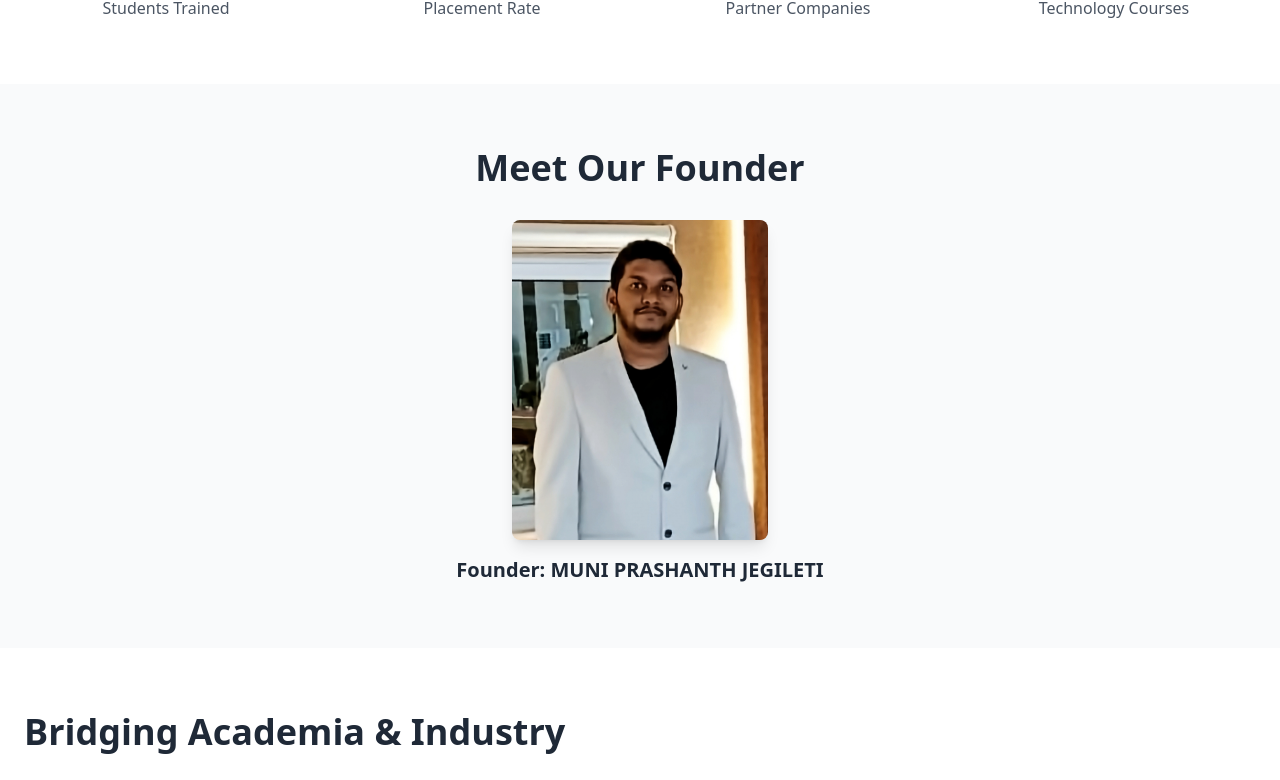
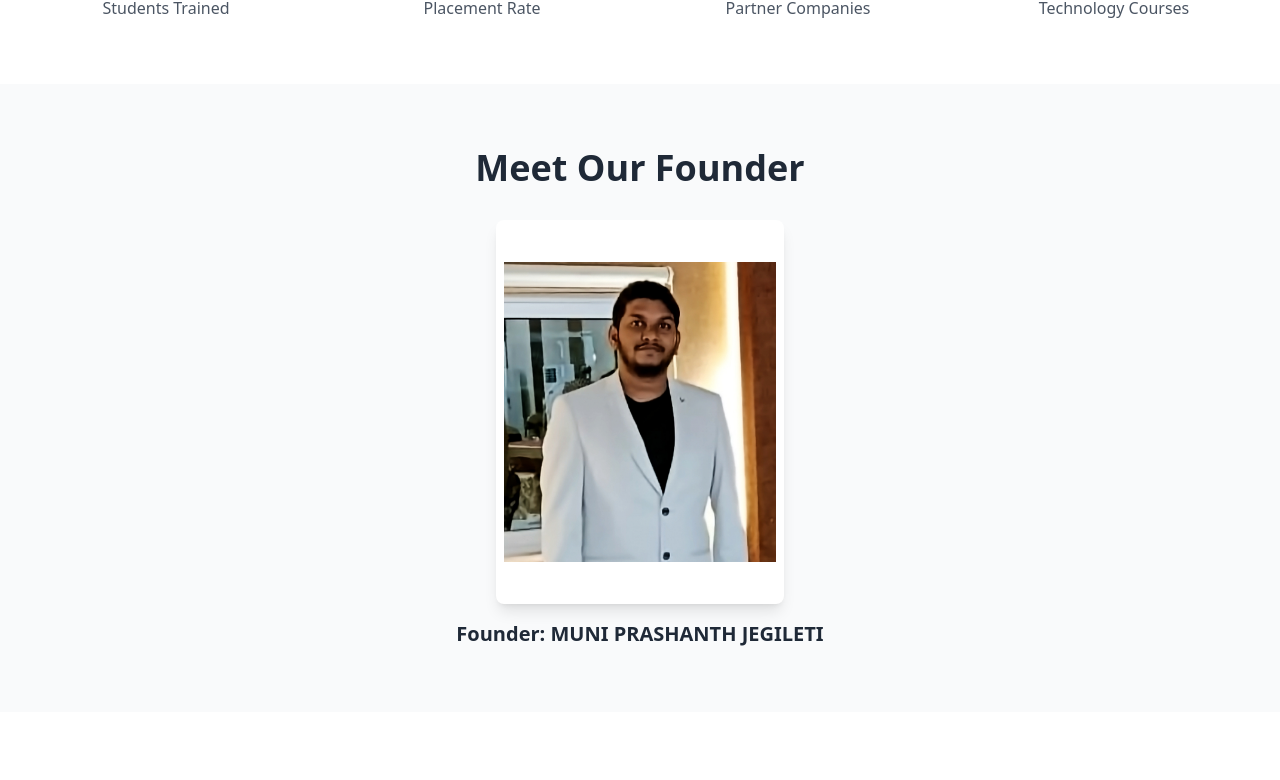
Before and after one commit to Sr1av2/innovate-pioneer-connect, a React (Vite) app: page / in a window 1280 px wide. Shown: the part 680-1460 px from the top of the page. Built offline with nearby package versions, Linux system fonts and the light colour scheme.

Commit message:
Fix: Improve founder image clarity
Enhance the clarity of the founder image on the home page.

```diff
--- a/src/pages/Index.tsx
+++ b/src/pages/Index.tsx
@@ -1,3 +1,4 @@
+
 import { Button } from '@/components/ui/button';
 import { ArrowRight, Users, Target, Globe, Award, Shield, TrendingUp } from 'lucide-react';
 import { Link } from 'react-router-dom';
@@ -103,7 +104,7 @@ const Index = () => {
               <img
                 src="/lovable-uploads/ab906384-d562-43bf-ad8c-f0d8d55e7e20.png"
                 alt="Founder MUNI PRASHANTH JEGILETI"
-                className="w-64 h-80 object-cover rounded-lg shadow-lg mx-auto mb-4"
+                className="w-72 h-96 object-contain rounded-lg shadow-lg mx-auto mb-4 bg-white p-2"
               />
               <p className="text-xl font-semibold text-gray-800">Founder: MUNI PRASHANTH JEGILETI</p>
             </div>
```
